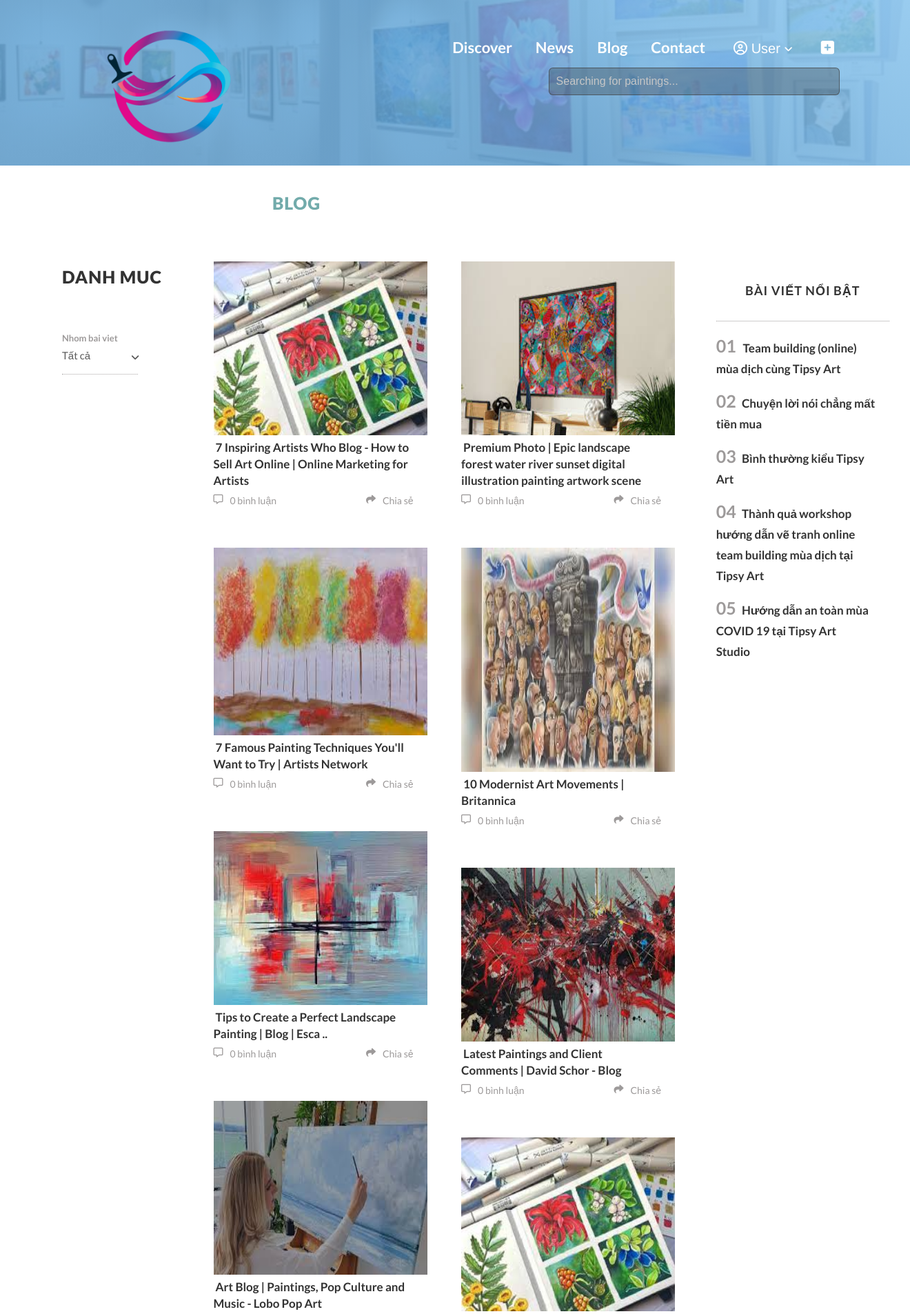
After one commit to phamminh12/ArtOne, a Django app: page /Blog in a window 1320 px wide. The commit adds this page. Shown: the top 1905 px of the page at 69% size. Run offline with Django 4.2, Linux system fonts and the light colour scheme.

Commit message:
updateuser,blog

```diff
--- /dev/null
+++ b/base/templates/base/blog.html
@@ -0,0 +1,267 @@
+{% extends 'main.html' %}
+
+{% block link %}
+{% load static %}
+<link rel="stylesheet" href="{% static 'resources/css/navbar.css' %}">
+{% endblock link %}
+
+{% block content %}
+
+
+
+    <h3 style="position: relative;right:230px;top:30px;color:rgb(114, 171, 171);font-weight:900">Blog</h3>
+    <section>
+        <div class="row">
+            <div class="col span-1-of-4 blog-1">
+                <div class="list">
+
+                    <h3 style="display: flex;">Danh Muc</h3>
+                    <span>Nhom bai viet</span>
+                    <div class="dropdow-blog">
+                        <p>Tất cả <i class="fa fa-angle-down"
+                                style="font-size:14px ; margin-left:100px;position: relative;bottom:15px;"></i></p>
+                        <div class="dropdow--menu" style="width: 50%;
+                        height: 300%;
+                        display: none;
+                        font-size: 25px;
+                        font-family: 'Lato', sans-serif;
+                        font-weight: bold;
+                        border: 1px dotted;
+                        padding: 16px 7px;
+                        position: relative;
+                        top: 57px; ">
+                            <ul>
+                                <li style="list-style: none;"><a href="">Tất cả </a> </li>
+                                <li style="list-style: none;"><a href="">Tỉ tê kể chuyện</a></li>
+                                <li style="list-style: none;"><a href="">Các thông tin cần lưu ý</a></li>
+                            </ul>
+                        </div>
+                    </div>
+
+
+                </div>
+            </div>
+            <div class="col span-1-of-4 blog-2">
+                <div class="blog-picture">
+                    <img src="{% static 'resources/img/paint48.jpg'%}" style="width: 310px; height:252px" alt="">
+                    <a href="">7 Inspiring Artists Who Blog - How to Sell Art Online |
+                        Online Marketing for Artists </a>
+                    <div class="blog--icon">
+                        <i class="fa-regular fa-message"></i>
+                        <p style="margin-right: 120px;">0 bình luận</p>
+                        <i class="fa-solid fa-share"></i>
+                        <p>Chia sẻ</p>
+                    </div>
+
+                </div>
+                <div class="blog-picture">
+                    <img src="{% static 'resources/img/paint41.jpg'%}" style="width: 310px;height:272px" alt="">
+                    <a href="">7 Famous Painting Techniques You'll Want to Try | Artists Network</a>
+                    <div class="blog--icon">
+                        <i class="fa-regular fa-message"></i>
+                        <p style="margin-right: 120px;">0 bình luận</p>
+                        <i class="fa-solid fa-share"></i>
+                        <p>Chia sẻ</p>
+                    </div>
+
+                </div>
+                <div class="blog-picture">
+                    <img src="{% static 'resources/img/paint42.jpg'%}" alt="">
+                    <a href="">Tips to Create a Perfect Landscape Painting | Blog | Esca ..</a>
+                    <div class="blog--icon">
+                        <i class="fa-regular fa-message"></i>
+                        <p style="margin-right: 120px;">0 bình luận</p>
+                        <i class="fa-solid fa-share"></i>
+                        <p>Chia sẻ</p>
+                    </div>
+
+                </div>
+                <div class="blog-picture">
+                    <img src="{% static 'resources/img/paint43.jpg'%}" alt="">
+                    <a href="">Art Blog | Paintings, Pop Culture and Music - Lobo Pop Art</a>
+                    <div class="blog--icon">
+                        <i class="fa-regular fa-message"></i>
+                        <p style="margin-right: 120px;">0 bình luận</p>
+                        <i class="fa-solid fa-share"></i>
+                        <p>Chia sẻ</p>
+                    </div>
+
+                </div>
+                <div class="blog-picture">
+                    <img src="{% static 'resources/img/paint44.jpg'%}" style="height: 353px;" alt="">
+                    <a href="">Art On Paper: Everything You Need To Know – ART GODA</a>
+                    <div class="blog--icon">
+                        <i class="fa-regular fa-message"></i>
+                        <p style="margin-right: 120px;">0 bình luận</p>
+                        <i class="fa-solid fa-share"></i>
+                        <p>Chia sẻ</p>
+                    </div>
+
+                </div>
+            </div>
+            <div class="col span-1-of-4 blog-2">
+                <div class="blog-picture2">
+                    <img src="{% static 'resources/img/paint45.jpg'%}" alt="">
+                    <a href="">Premium Photo | Epic landscape forest water river sunset digital illustration painting
+                        artwork scene</a>
+                    <div class="blog--icon">
+                        <i class="fa-regular fa-message"></i>
+                        <p style="margin-right: 120px;">0 bình luận</p>
+                        <i class="fa-solid fa-share"></i>
+                        <p>Chia sẻ</p>
+                    </div>
+
+                </div>
+                <div class="blog-picture2">
+                    <img src="{% static 'resources/img/paint46.jpg'%}" style="height: 325px;" alt="">
+                    <a href="">10 Modernist Art Movements | Britannica</a>
+                    <div class="blog--icon">
+                        <i class="fa-regular fa-message"></i>
+                        <p style="margin-right: 120px;">0 bình luận</p>
+                        <i class="fa-solid fa-share"></i>
+                        <p>Chia sẻ</p>
+                    </div>
+
+                </div>
+                <div class="blog-picture2">
+                    <img src="{% static 'resources/img/paint44.jpg'%}" alt="">
+                    <a href="">Latest Paintings and Client Comments | David Schor - Blog</a>
+                    <div class="blog--icon">
+                        <i class="fa-regular fa-message"></i>
+                        <p style="margin-right: 120px;">0 bình luận</p>
+                        <i class="fa-solid fa-share"></i>
+                        <p>Chia sẻ</p>
+                    </div>
+
+                </div>
+                <div class="blog-picture2">
+                    <img src="{% static 'resources/img/paint48.jpg' %}" alt="">
+                    <a href="">Rock Painting Ideas to Get You Started! - Chalkola - Chalkola Art Supply</a>
+                    <div class="blog--icon">
+                        <i class="fa-regular fa-message"></i>
+                        <p style="margin-right: 120px;">0 bình luận</p>
+                        <i class="fa-solid fa-share"></i>
+                        <p>Chia sẻ</p>
+                    </div>
+
+                </div>
+                <div class="blog-picture2">
+                    <img src="{% static 'resources/img/paint45.jpg'%}" alt="">
+                    <a href="">How to Paint Like Edgar Payne - Samuel Earp Artist
+                    </a>
+                    <div class="blog--icon">
+                        <i class="fa-regular fa-message"></i>
+                        <p style="margin-right: 120px;">0 bình luận</p>
+                        <i class="fa-solid fa-share"></i>
+                        <p>Chia sẻ</p>
+                    </div>
+
+                </div>
+            </div>
+
+            <div class="col span-1-of-4 blog-4 ">
+                <h3>Bài viết nổi bật </h3>
+                <div class="blog-doc">
+                    <span>01 <a href="">
+                            Team building (online) mùa dịch cùng Tipsy Art
+                        </a></span>
+
+                </div>
+                <div class="blog-doc">
+                    <span>02<a href="">
+                            Chuyện lời nói chẳng mất tiền mua
+                        </a></span>
+                </div>
+                <div class="blog-doc">
+                    <span>03<a href="">
+
+                            Bình thường kiểu Tipsy Art
+                        </a></span>
+                </div>
+                <div class="blog-doc">
+                    <span>04<a href="">
+
+                            Thành quả workshop hướng dẫn vẽ tranh online team building mùa dịch tại Tipsy Art
+                        </a></span>
+                </div>
+                <div class="blog-doc">
+                    <span>05<a href="">
+                            Hướng dẫn an toàn mùa COVID 19 tại Tipsy Art Studio
+                        </a></span>
+                </div>
+
+
+            </div>
+
+        </div>
+    </section>
+    <section>
+        <div class="pagination">
+            <a href="#" class="page-number">1</a>
+            <a href="#" class="page-number">2</a>
+            <a href="#" class="page-number">3</a>
+            <a href="#" class="page-number">...</a>
+            <!-- Các số trang khác -->
+        </div>
+    </section>
+    <section class="contact-section" id="contact">
+        <div class="row">
+            <div class="col span-1-of-3">
+                <ul class="information">
+                    <li><i class="fa-solid fa-location-dot small-icon"></i>Address: HN, VietNam, The Earth</li>
+                    <li><i class="fa-solid fa-envelope small-icon"></i>Email: supportpainting@gmail.com</li>
+                    <li><i class="fa-solid fa-phone small-icon"></i>Phone: 09135465489</li>
+                </ul>
+                <ul class="social-icons">
+                    <li><i class="fa-brands fa-facebook"></i></li>
+                    <li><i class="fa-brands fa-twitter"></i></li>
+                    <li><i class="fa-brands fa-instagram"></i></li>
+                    <li><i class="fa-brands fa-google-plus"></i></li>
+                </ul>
+            </div>
+            <div class="col span-2-of-3">
+                <form>
+                    <div class="row">
+                        <div class="col span-1-of-3">
+                            <label>Name</label>
+                        </div>
+                        <div class="col span-2-of-3">
+                            <input type="text" placeholder="Your Name">
+                        </div>
+                    </div>
+                    <div class="row">
+                        <div class="col span-1-of-3">
+                            <label>Email</label>
+                        </div>
+                        <div class="col span-2-of-3">
+                            <input type="email" placeholder="Your Email">
+                        </div>
+                    </div>
+                    <div class="row">
+                        <div class="col span-1-of-3">
+                            <label>Message</label>
+                        </div>
+                        <div class="col span-2-of-3">
+                            <textarea placeholder="Your Message"></textarea>
+                        </div>
+                    </div>
+                    <div class="row">
+                        <input type="submit" class="btn" value="Send It">
+                    </div>
+                </form>
+            </div>
+        </div>
+    </section>
+    <script>
+         $('.dropdown-blog').click(
+            function () {
+                $('.dropdown--menu').slideToggle(200);
+            }
+        )
+    </script>
+    <script src="https://code.jquery.com/jquery-3.7.0.js" integrity="sha256-JlqSTELeR4TLqP0OG9dxM7yDPqX1ox/HfgiSLBj8+kM=" crossorigin="anonymous"></script>
+    <script src="https://code.jquery.com/jquery-3.6.0.min.js"></script>
+    <script src="{% static 'vendors/js/jquery.waypoints.min.js' %}"></script>
+    <script src="{% static 'resources/js/script.js' %}"></script>
+
+    {% endblock content %}
--- a/base/templates/base/profile.html
+++ b/base/templates/base/profile.html
@@ -37,7 +37,7 @@
             </div>
             {% if request.user == user %}
             <div class="btn-edit">
-                <a href="./Edit-Profile.html"><button>Edit Profile</button></a>
+                <a href="{% url 'update-user' %}"><button>Edit Profile</button></a>
             </div>
             {% endif %}
         </div>
--- a/base/urls.py
+++ b/base/urls.py
@@ -22,5 +22,7 @@ urlpatterns = [
     path('update-user/', views.updateUser, name="update-user"),
 
     path('like-home/<str:pk>/', views.like_picture_home, name="like-picture-home"),
-    path('like-detail/<str:pk>/', views.like_picture_detail, name="like-picture-detail")
+    path('like-detail/<str:pk>/', views.like_picture_detail, name="like-picture-detail"),
+
+    path('Blog',views.blog,name="blog")
 ]
--- a/base/views.py
+++ b/base/views.py
@@ -95,7 +95,8 @@ def discover(request):
 def news(request):
     return render(request, 'base/news.html')
 
-
+def blog(request):
+    return render(request,'base/blog.html')
 
 # @login_required(login_url='login')
 def picture(request, pk):
--- a/static/resources/css/styles.css
+++ b/static/resources/css/styles.css
@@ -905,6 +905,7 @@ h3 {
     color: #9d9a9a;
 
   }
+
   .list p{
     position: relative;
     top:57px;
--- a/templates/main.html
+++ b/templates/main.html
@@ -23,12 +23,13 @@
     <link href="https://fonts.googleapis.com/css2?family=Lato:wght@300;400;700;900&display=swap" rel="stylesheet">
     <link rel="stylesheet" href="{% static 'vendors/css/grid.css' %}">
     <link rel="stylesheet" href="{% static 'resources/css/queries.css' %}">
+
     {% block link %}
 
     {% endblock link %}
-    {% if not included_signin and not included_signup and not included_pictureform %}
-    {% load static %}
-    <link rel="stylesheet" type="text/css" href="{% static 'resources/css/styles.css' %}">
+    {% if not included_signin and not included_signup and not included_pictureform and not included_editprofile %}
+        {% load static %}
+        <link rel="stylesheet" type="text/css" href="{% static 'resources/css/styles.css' %}">
     {% endif %}
 </head>
 
--- a/templates/navbar.html
+++ b/templates/navbar.html
@@ -7,7 +7,7 @@
     <ul class="main-nav">
         <li><a href="{% url 'discover' %}">Discover</a></li>
         <li><a href="{% url 'news' %}">News</a></li>
-        <li><a href="./blog.html">Blog</a></li>
+        <li><a href="{% url 'blog' %}">Blog</a></li>
         <li><a href="#contact">Contact</a></li>
         <li class="loggin">
             {% if request.user.is_authenticated %}
```
Also changed, not shown: base/templates/base/news.html (+19 -16 lines), base/templates/base/update-user.html (+42 -16 lines), base/templates/base/update_user-old.html (added, +24 -0 lines), static/resources/css/editprofile.css (added, +53 -0 lines), db.sqlite3, static/resources/img/news10.jpg (added), static/resources/img/news10.webp (added), static/resources/img/news11.jpg (added), static/resources/img/news6.jpg (added), static/resources/img/news7.jpg (added), static/resources/img/news8.jfif (added), static/resources/img/news8.jpg (added), static/resources/img/news9.jpg (added).
